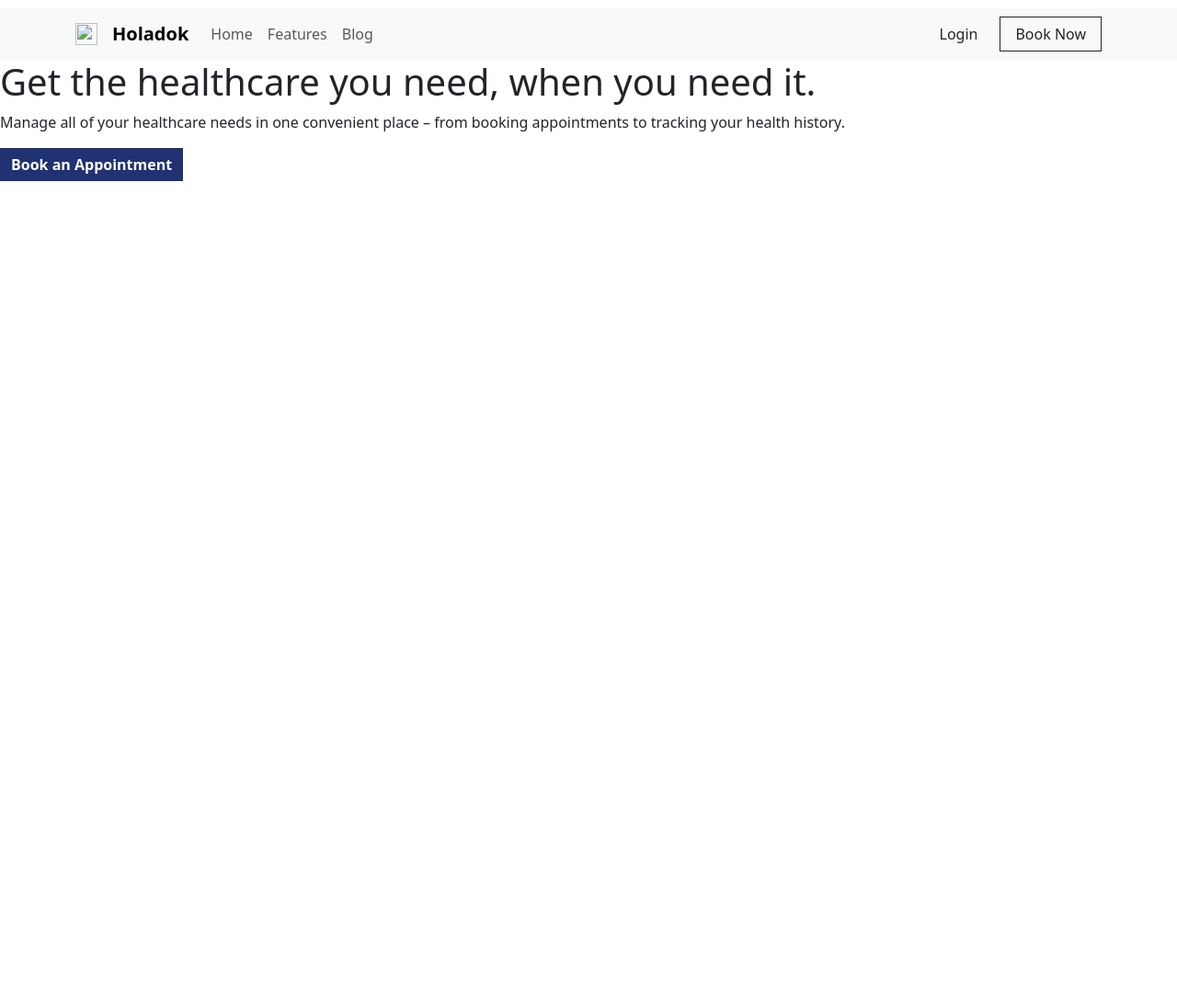
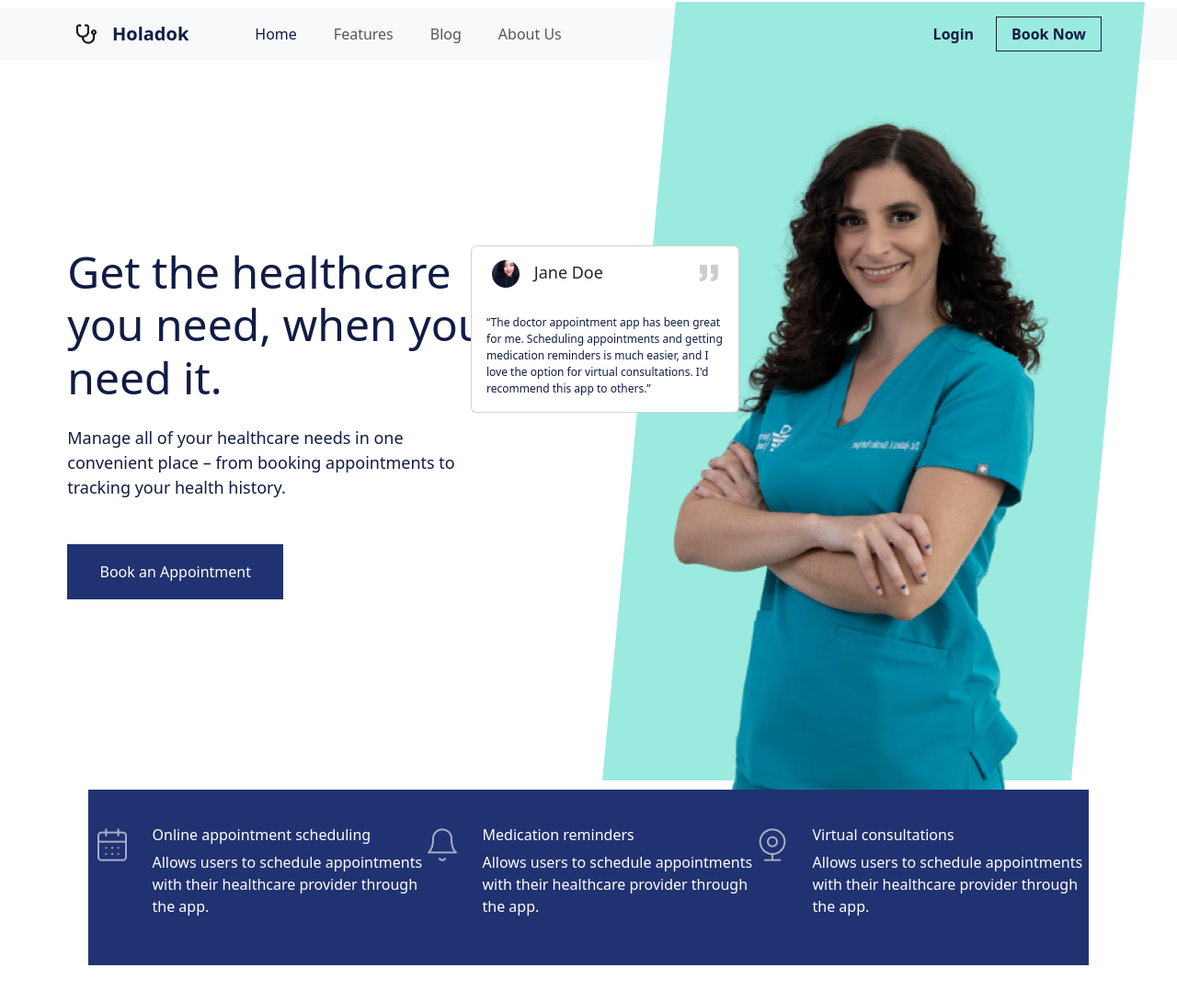
Before and after one commit to fakaha/Web-Journey, a plain HTML site: page 03-Holadok(easy)-Bootstrap/index.html in a window 1280 px wide. Shown: the part 39-1129 px from the top of the page at 92% size. Before the commit the page ends 800 px from the top, so only its background shows below. Drawn offline with nearby package versions, Linux system fonts and the light colour scheme.

Commit message:
menyelesaikan

```diff
--- a/03-Holadok(easy)-Bootstrap/index.html
+++ b/03-Holadok(easy)-Bootstrap/index.html
@@ -1,75 +1,164 @@
 <!DOCTYPE html>
 <html lang="en">
   <head>
-    <meta charset="UTF-8">
-    <meta http-equiv="X-UA-Compatible" content="IE=edge">
-    <meta name="viewport" content="width=device-width, initial-scale=1.0">
+    <meta charset="UTF-8" />
+    <meta http-equiv="X-UA-Compatible" content="IE=edge" />
+    <meta name="viewport" content="width=device-width, initial-scale=1.0" />
     <title>Holadok Bootstrap</title>
-    <link href="https://cdn.jsdelivr.net/npm/bootstrap@5.3.0-alpha1/dist/css/bootstrap.min.css" rel="stylesheet" integrity="sha384-GLhlTQ8iRABdZLl6O3oVMWSktQOp6b7In1Zl3/Jr59b6EGGoI1aFkw7cmDA6j6gD" crossorigin="anonymous">
-<script src="https://cdn.jsdelivr.net/npm/bootstrap@5.3.0-alpha1/dist/js/bootstrap.bundle.min.js" integrity="sha384-w76AqPfDkMBDXo30jS1Sgez6pr3x5MlQ1ZAGC+nuZB+EYdgRZgiwxhTBTkF7CXvN" crossorigin="anonymous"></script>
-
-<style>
-:root{
-  --bd-purple: #203271;
-}
-
-
-
-.btn-bd-primary {
-  --bs-btn-font-weight: 600;
-  --bs-btn-color: var(--bs-white);
-  --bs-btn-bg: var(--bd-purple);
-  --bs-btn-border-color: var(--bd-violet);
-  --bs-btn-border-radius: 0;
-  --bs-btn-hover-color: var(--bs-white);
-  --bs-btn-hover-bg: #{shade-color($bd-violet, 10%)};
-  --bs-btn-hover-border-color: #{shade-color($bd-violet, 10%)};
-  --bs-btn-focus-shadow-rgb: var(--bd-violet-rgb);
-  --bs-btn-active-color: var(--bs-btn-hover-color);
-  --bs-btn-active-bg: #{shade-color($bd-violet, 20%)};
-  --bs-btn-active-border-color: #{shade-color($bd-violet, 20%)};
-}</style>
-
+    <link
+      href="https://cdn.jsdelivr.net/npm/bootstrap@5.3.0-alpha1/dist/css/bootstrap.min.css"
+      rel="stylesheet"
+      integrity="sha384-GLhlTQ8iRABdZLl6O3oVMWSktQOp6b7In1Zl3/Jr59b6EGGoI1aFkw7cmDA6j6gD"
+      crossorigin="anonymous"
+    />
+    <script
+      src="https://cdn.jsdelivr.net/npm/bootstrap@5.3.0-alpha1/dist/js/bootstrap.bundle.min.js"
+      integrity="sha384-w76AqPfDkMBDXo30jS1Sgez6pr3x5MlQ1ZAGC+nuZB+EYdgRZgiwxhTBTkF7CXvN"
+      crossorigin="anonymous"
+    ></script>
+    <link rel="stylesheet" href="style.css" />
   </head>
   <body>
-
+    <div class="pembuka d-flex flex-column">
       <nav class="navbar navbar-expand-lg bg-body-tertiary mt-5">
-        <div class="container">
-            <div class="d-flex flex-row gap-3 align-items-center">
-            <img src="stetosokop.png" alt="" style="width:24px; height: 24px;">
-          <a class="navbar-brand fw-bold" href="#">Holadok</a>
+        <div class="container z-1 gap-5">
+          <div class="d-flex flex-row gap-3 align-items-center z-1">
+            <img
+              src="img/stetosokop.png"
+              alt="ikon stetosokop"
+              style="width: 24px; height: 24px"
+            />
+            <a class="navbar-brand fw-bold biru" href="#">Holadok</a>
           </div>
-          <button class="navbar-toggler" type="button" data-bs-toggle="collapse" data-bs-target="#navbarSupportedContent" aria-controls="navbarSupportedContent" aria-expanded="false" aria-label="Toggle navigation">
+          <button
+            class="navbar-toggler z-1"
+            type="button"
+            data-bs-toggle="collapse"
+            data-bs-target="#navbarSupportedContent"
+            aria-controls="navbarSupportedContent"
+            aria-expanded="false"
+            aria-label="Toggle navigation"
+          >
             <span class="navbar-toggler-icon"></span>
           </button>
           <div class="collapse navbar-collapse" id="navbarSupportedContent">
-            <ul class="navbar-nav me-auto mb-2 mb-lg-0">
-              <li class="nav-item">
-                <a class="nav-link" aria-current="page" href="#">Home</a>
+            <ul class="navbar-nav me-auto mb-2 mb-lg-0 gap-4">
+              <li class="nav-item z-1">
+                <a class="nav-link biru" aria-current="page" href="#">Home</a>
               </li>
-              <li class="nav-item">
+              <li class="nav-item z-1">
                 <a class="nav-link" href="#">Features</a>
               </li>
-              <li class="nav-item dropdown">
-                <a class="nav-link" href="#" role="button" data-bs-toggle="dropdown" aria-expanded="false">
-                  Blog
-                </a>
+              <li class="nav-item z-1">
+                <a class="nav-link" href="#"> Blog </a>
               </li>
-
+              <li class="nav-item z-1">
+                <a class="nav-link" href="#"> About Us </a>
+              </li>
             </ul>
             <form class="d-flex" role="search">
-                <a class="nav-link d-flex align-items-center me-4" href="#">Login</a>
-              <button class="btn btn-outline-success rounded-0 ps-3 pe-3 btn-outline-dark" type="submit">Book Now</button>
+              <a
+                class="nav-link d-flex align-items-center me-4 biru fw-bold z-1"
+                href="#"
+                >Login</a
+              >
+              <button
+                class="btn btn-outline-success rounded-0 ps-3 pe-3 btn-outline-dark biru fw-bold z-1"
+                type="submit"
+              >
+                Book Now
+              </button>
+              <img
+                src="img/Rectangle 1.png"
+                alt="background"
+                class="background z-0"
+              />
             </form>
           </div>
         </div>
       </nav>
 
+      <main class="d-flex justify-content-around align-items-center">
+        <div class="content-kiri d-flex flex-column">
+          <h1 class="biru mb-4">
+            Get the healthcare you need, when you need it.
+          </h1>
+          <p class="biru mb-5">
+            Manage all of your healthcare needs in one convenient place – from
+            booking appointments to tracking your health history.
+          </p>
+          <button type="button" class="btn btn-custom">
+            Book an Appointment
+          </button>
 
-      <h1>Get the healthcare you need, when you need it.</h1>
-      <p>Manage all of your healthcare needs in one convenient place – from booking appointments to tracking your health history.</p>
-      <button type="button" class="btn btn-bd-primary">Book an Appointment</button>
+          <div
+            class="card d-flex align-items-center justify-content-center z-3"
+          >
+            <div class="d-flex justify-content-between mt-3 anakcard1">
+              <div class="d-flex gap-3">
+                <img
+                  src="img/Ellipse 1.png"
+                  class="card-img-top"
+                  alt="foto profil"
+                />
+                <p>Jane Doe</p>
+              </div>
+              <div>
+                <img src="img/Vector.png" alt="ikon petik" />
+                <img src="img/Vector.png" alt="ikon petik" />
+              </div>
+            </div>
+            <div class="card-body">
+              <p class="card-text biru">
+                “The doctor appointment app has been great for me. Scheduling
+                appointments and getting medication reminders is much easier,
+                and I love the option for virtual consultations. I'd recommend
+                this app to others.”
+              </p>
+            </div>
+          </div>
+        </div>
+        <div class="content-kanan z-1">
+          <img src="img/dokter.png" alt="gambar dokter" />
+        </div>
+      </main>
 
-
+      <footer class="d-flex justify-content-center">
+        <div
+          class="d-flex flex-row justify-content-center align-items-center anakfooter1"
+        >
+          <div class="scheduling d-flex gap-4">
+            <img src="img/kalender.png" alt="ikon kalender" />
+            <div class="isi-footer">
+              <h6>Online appointment scheduling</h6>
+              <p>
+                Allows users to schedule appointments with their healthcare
+                provider through the app.
+              </p>
+            </div>
+          </div>
+          <div class="notification d-flex gap-4">
+            <img src="img/lonceng.png" alt="ikon lonceng" />
+            <div class="isi-footer">
+              <h6>Medication reminders</h6>
+              <p>
+                Allows users to schedule appointments with their healthcare
+                provider through the app.
+              </p>
+            </div>
+          </div>
+          <div class="consultations d-flex gap-4">
+            <img src="img/kamera.png" alt="ikon kamera" />
+            <div class="isi-footer">
+              <h6>Virtual consultations</h6>
+              <p>
+                Allows users to schedule appointments with their healthcare
+                provider through the app.
+              </p>
+            </div>
+          </div>
+        </div>
+      </footer>
+    </div>
   </body>
 </html>
--- /dev/null
+++ b/03-Holadok(easy)-Bootstrap/style.css
@@ -0,0 +1,119 @@
+:root {
+    --warna-biru: #203271;
+    --warna-teks-biru: #101c45;
+    --ukuran-teks-normal: 12px;
+    --ukuran-teks-sedang: 16px;
+    --ukuran-teks-besar: 18px;
+    --teks-putih: #FFFFFF;
+  }
+
+  * {
+    padding: 0;
+    margin: 0;
+    box-sizing: border-box;
+  }
+
+  .container{
+    position: relative;
+  }
+
+  main{
+    position: relative;
+  }
+
+  .btn-custom {
+    --bs-btn-border: 0;
+    --bs-btn-bg: var(--warna-biru);
+    --bs-btn-color: var(--teks-putih);
+    --bs-btn-border-radius: 0;
+    --bs-btn-hover-color: var(--bs-white);
+    --bs-btn-hover-bg: #{shade-color($bd-color)};
+    --bs-btn-hover-bg: var(--warna-biru);
+    font-weight: lighter;
+    width: 235px;
+    height: 60px;
+  }
+
+  .biru {
+    color: var(--warna-teks-biru);
+  }
+
+  .background {
+    position: absolute;
+    top: -15px;
+    right: -35px;
+  }
+
+  .content-kiri {
+    width: 457px;
+    height: 391px;
+  }
+
+  h1 {
+    font-size: 48px;
+  }
+
+  .content-kiri p {
+    font-size: var(--ukuran-teks-besar);
+  }
+
+  .card{
+    width: 292px;
+    height: 182px;
+    position: absolute;
+    left: 40%;
+  }
+
+  .anakcard1{
+    width:85%;
+  }
+
+  .card-img-top{
+    width:30px;
+    height: 30px;
+  }
+
+  .card-body p{
+    font-size: 12px;
+  }
+
+  footer{
+    color:var(--teks-putih);
+  }
+
+  .anakfooter1{
+    background-color: var(--warna-biru);
+    width: 85%;
+    height: 191px;
+    margin-bottom: 40px;
+  }
+
+  .scheduling{
+    width: 359px;
+    height: 111px;
+  }
+
+  .scheduling img{
+    width:40px;
+    height:40px;
+  }
+
+  .notification{
+    width: 359px;
+    height: 111px;
+  }
+
+  .notification img{
+    width:40px;
+    height:40px;
+  }
+
+  .consultations{
+    width: 359px;
+    height: 111px;
+  }
+
+  .consultations img{
+    width:40px;
+    height:40px;
+  }
```
Lines whose indentation alone changed are shown as unchanged.
